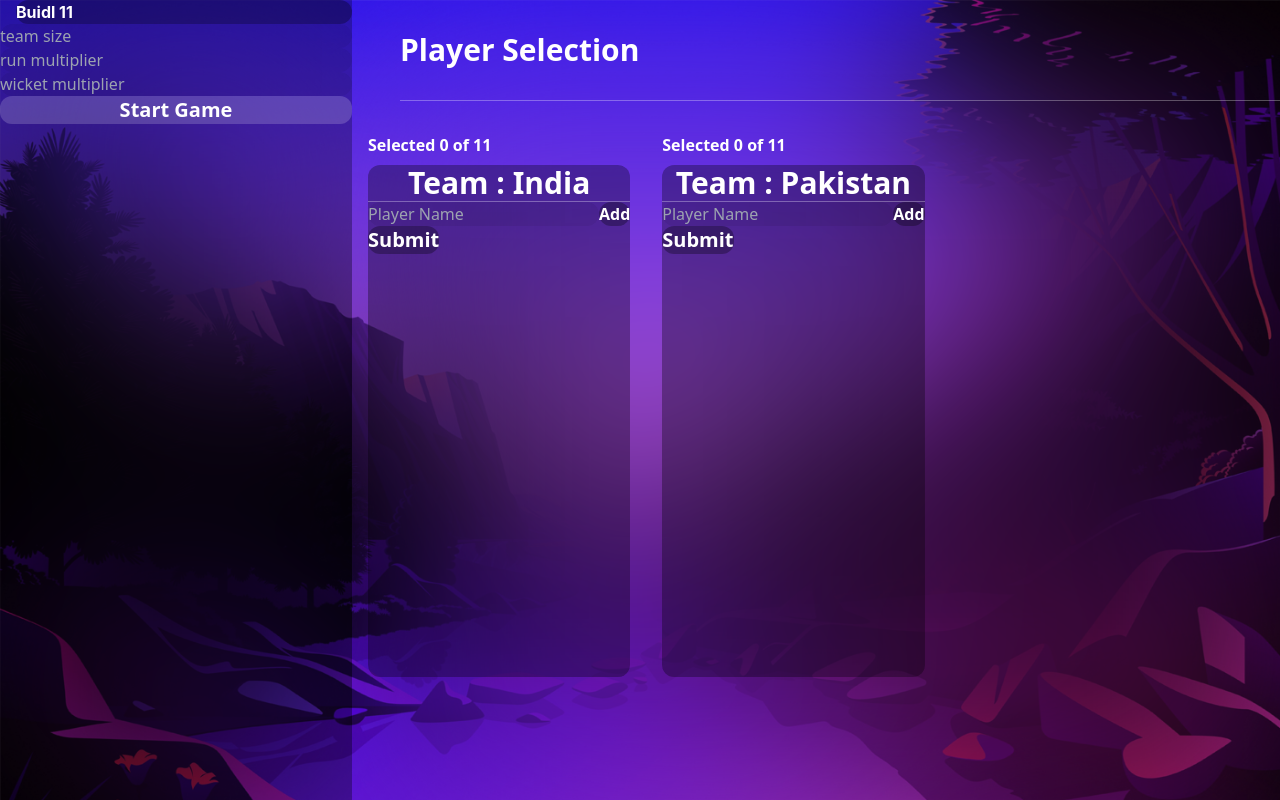
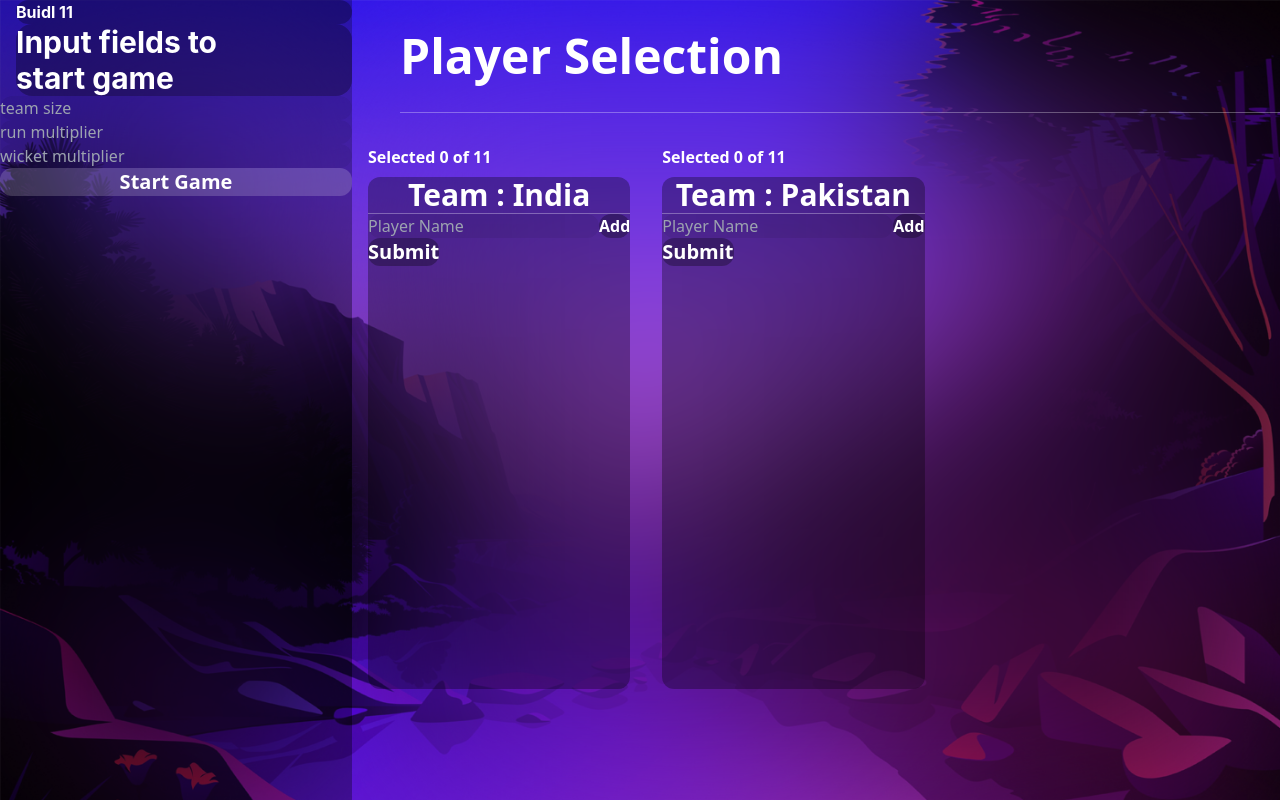
Before and after one commit to salmanpary/Buidl11, a Next.js app: page /addplayer in a window 1280 px wide. Shown: the top 800 px of the page. Built offline with nearby package versions, Linux system fonts and the light colour scheme.

Commit message:
ui changes gain

```diff
--- a/Components/Navbar2.js
+++ b/Components/Navbar2.js
@@ -6,9 +6,10 @@
 
   return (
     <div className='flex flex-col h-screen justify-start mt-20'>
-      <div className="text-white font-inter text-6xl ml-4 mt-4 mb-14 font-bold faded rounded-2xl p-4 mr-4  ">
-        <span>Buidl 11</span>
+      <div className="text-white font-inter text-6xl ml-4 -mt-16 mb-16 font-bold faded rounded-2xl p-4 mr-4  ">
+        <span >Buidl 11</span>
       </div>
+      <span className="text-white font-inter text-3xl ml-4 -mt-16 mb-16 font-bold faded rounded-2xl p-4 mr-4  ">Input fields to <br/><span className='text-red-600'>start game</span></span>
        <input
             type="number"
             name="size"
--- a/pages/addplayer/index.js
+++ b/pages/addplayer/index.js
@@ -31,7 +31,7 @@
           <Navbar2 changeHandler={changeHandler} StartGameHandler={StartGameHandler}/>
         </div>
         <div className="Right-section w-full card-blur">
-          <h1 className="text-white my-8 font-semibold ml-12 mr-12 text-3xl">Player Selection</h1>
+          <h1 className="text-white my-8 font-semibold ml-12 mr-12 text-5xl">Player Selection</h1>
           <div className=" Line h-[1px] w-[64rem] bg-white opacity-30 ml-12 mb-8"></div>
           <div className="flex justify-start ml-4">
           <Listdisplay
```
